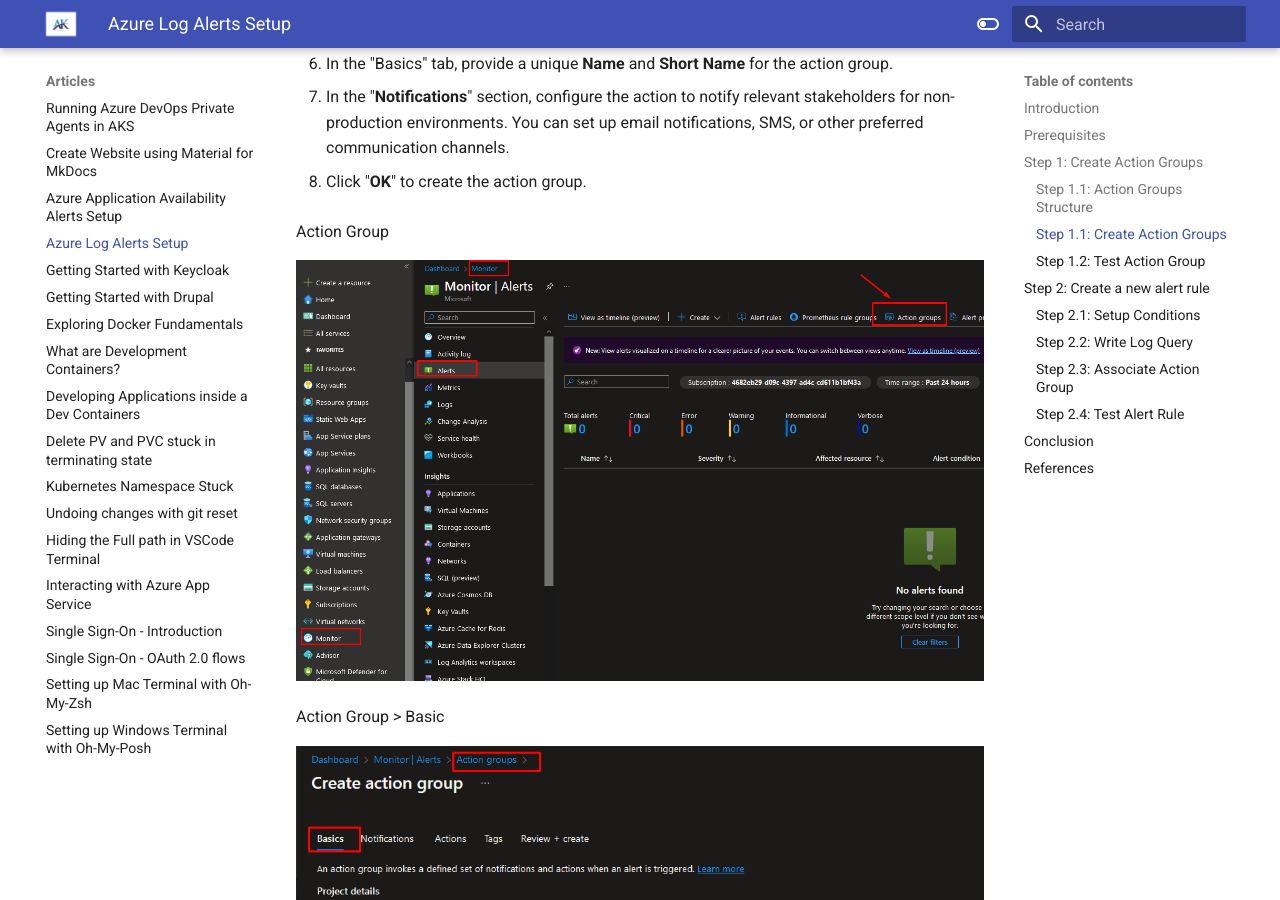
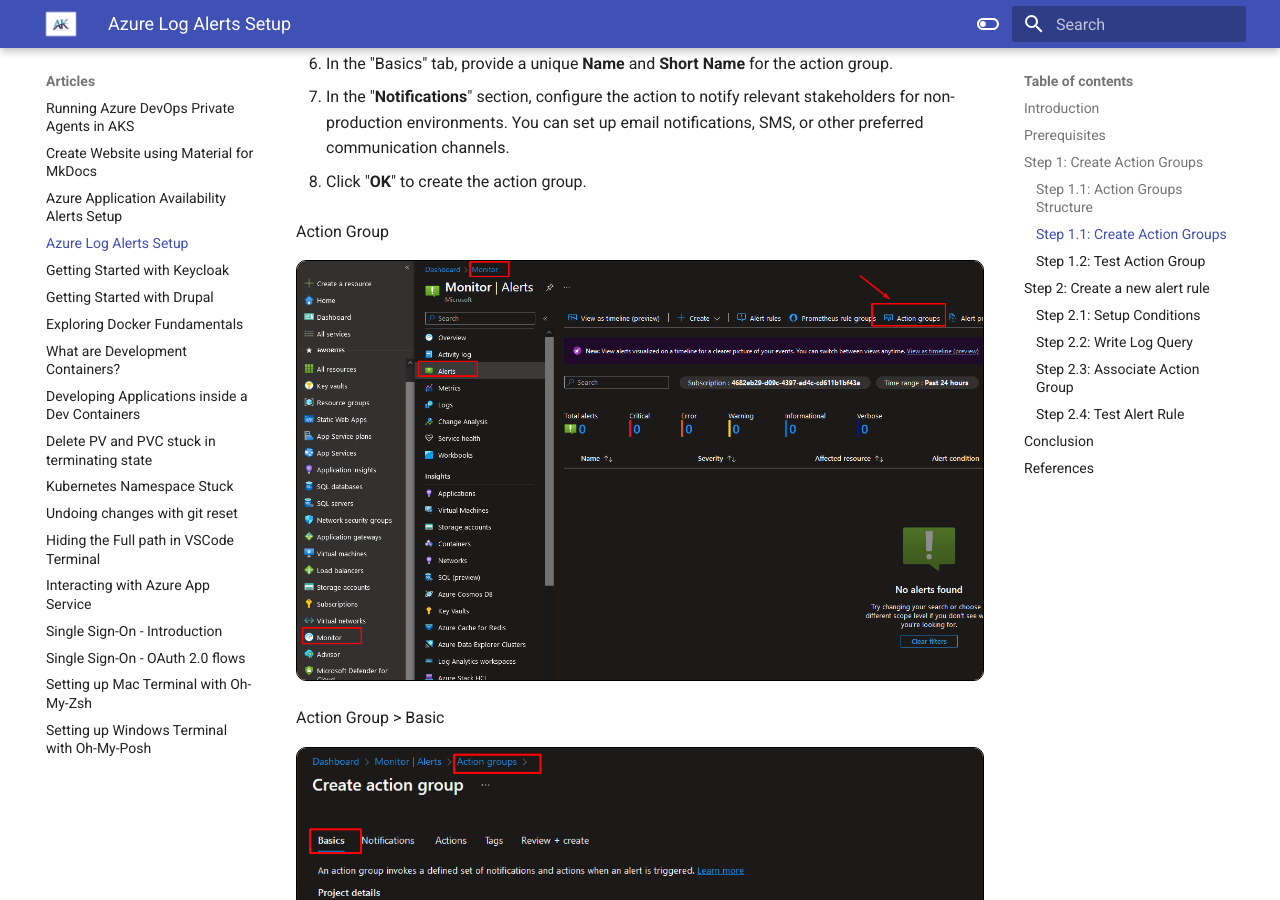
Before and after one commit to akeesari/anjikeesari, an MkDocs documentation site: the page built from docs/articles/azure-log-alerts.md, in a window 1280 px wide and 900 px high, scrolled down 1905 px. Built offline with MkDocs 1.6.1 and Material for MkDocs 9.7.7, drawn with Linux system fonts in a browser that asks for light colours.

Commit message:
images  border-radius changes

```diff
--- a/docs/articles/azure-log-alerts.md
+++ b/docs/articles/azure-log-alerts.md
@@ -61,19 +61,19 @@
 
 Action Group
 
-[![Alt text](images/azure-log-alerts-1.png)](images/azure-log-alerts-1.png){:target="_blank"}
+[![Alt text](images/azure-log-alerts-1.png){:style="border: 1px solid black; border-radius: 10px;"}](images/azure-log-alerts-1.png){:target="_blank"}
 
 Action Group > Basic
 
-[![Alt text](images/azure-log-alerts-2.png)](images/azure-log-alerts-2.png){:target="_blank"}
+[![Alt text](images/azure-log-alerts-2.png){:style="border: 1px solid black; border-radius: 10px;"}](images/azure-log-alerts-2.png){:target="_blank"}
 
 Action Group > Notification
 
-[![Alt text](images/azure-log-alerts-3.png)](images/azure-log-alerts-3.png){:target="_blank"}
+[![Alt text](images/azure-log-alerts-3.png){:style="border: 1px solid black; border-radius: 10px;"}](images/azure-log-alerts-3.png){:target="_blank"}
 
 Action Group > Tags
 
-[![Alt text](images/azure-log-alerts-4.png)](images/azure-log-alerts-4.png){:target="_blank"}
+[![Alt text](images/azure-log-alerts-4.png){:style="border: 1px solid black; border-radius: 10px;"}](images/azure-log-alerts-4.png){:target="_blank"}
 
 
 ### Step 1.2: Test Action Group
@@ -84,15 +84,15 @@
 
 Test Alerts
 
-[![Alt text](images/azure-log-alerts-5.png)](images/azure-log-alerts-5.png){:target="_blank"}
+[![Alt text](images/azure-log-alerts-5.png){:style="border: 1px solid black; border-radius: 10px;"}](images/azure-log-alerts-5.png){:target="_blank"}
 
 Email from mail box
 
-[![Alt text](images/azure-log-alerts-6.png)](images/azure-log-alerts-6.png){:target="_blank"}
+[![Alt text](images/azure-log-alerts-6.png){:style="border: 1px solid black; border-radius: 10px;"}](images/azure-log-alerts-6.png){:target="_blank"}
 
 Email from mail box
 
-[![Alt text](images/azure-log-alerts-7.png)](images/azure-log-alerts-7.png){:target="_blank"}
+[![Alt text](images/azure-log-alerts-7.png){:style="border: 1px solid black; border-radius: 10px;"}](images/azure-log-alerts-7.png){:target="_blank"}
 
 
 ## **Step 2: Create a new alert rule**
@@ -114,17 +114,17 @@
 
 Monitoring > Alert Rule
 
-[![Alt text](images/azure-log-alerts-8.png)](images/azure-log-alerts-8.png){:target="_blank"}
+[![Alt text](images/azure-log-alerts-8.png){:style="border: 1px solid black; border-radius: 10px;"}](images/azure-log-alerts-8.png){:target="_blank"}
 
 or
 
 Web App or Api App > Alert Rule
 
-[![Alt text](images/azure-log-alerts-9.png)](images/azure-log-alerts-9.png){:target="_blank"}
+[![Alt text](images/azure-log-alerts-9.png){:style="border: 1px solid black; border-radius: 10px;"}](images/azure-log-alerts-9.png){:target="_blank"}
 
 Alert Rule > Condition
 
-[![Alt text](images/azure-log-alerts-10.png)](images/azure-log-alerts-10.png){:target="_blank"}
+[![Alt text](images/azure-log-alerts-10.png){:style="border: 1px solid black; border-radius: 10px;"}](images/azure-log-alerts-10.png){:target="_blank"}
 
 
 ### Step 2.2: Write Log Query
@@ -150,7 +150,7 @@
 
 Alert Rule > Log Query
 
-[![Alt text](images/azure-log-alerts-11.png)](images/azure-log-alerts-11.png){:target="_blank"}
+[![Alt text](images/azure-log-alerts-11.png){:style="border: 1px solid black; border-radius: 10px;"}](images/azure-log-alerts-11.png){:target="_blank"}
 
 
 ### Step 2.3: Associate Action Group
@@ -165,24 +165,24 @@
 
 Alert Rule > Action Group
 
-[![Alt text](images/azure-log-alerts-12.png)](images/azure-log-alerts-12.png){:target="_blank"}
+[![Alt text](images/azure-log-alerts-12.png){:style="border: 1px solid black; border-radius: 10px;"}](images/azure-log-alerts-12.png){:target="_blank"}
 
 
 Alert Rule > Details
 
-[![Alt text](images/azure-log-alerts-13.png)](images/azure-log-alerts-13.png){:target="_blank"}
+[![Alt text](images/azure-log-alerts-13.png){:style="border: 1px solid black; border-radius: 10px;"}](images/azure-log-alerts-13.png){:target="_blank"}
 
 Alert Rule > Overvie
 
-[![Alt text](images/azure-log-alerts-14.png)](images/azure-log-alerts-14.png){:target="_blank"}
+[![Alt text](images/azure-log-alerts-14.png){:style="border: 1px solid black; border-radius: 10px;"}](images/azure-log-alerts-14.png){:target="_blank"}
 
 ### Step 2.4: Test Alert Rule
 
 Before finalizing the alert rule, it's essential to test it by creating a simulated exception or by adjusting the log query to match actual exceptions. This ensures that alerts trigger as expected.
 
-[![Alt text](images/azure-log-alerts-15.png)](images/azure-log-alerts-15.png){:target="_blank"}
+[![Alt text](images/azure-log-alerts-15.png){:style="border: 1px solid black; border-radius: 10px;"}](images/azure-log-alerts-15.png){:target="_blank"}
 
-[![Alt text](images/azure-log-alerts-16.png)](images/azure-log-alerts-16.png){:target="_blank"}
+[![Alt text](images/azure-log-alerts-16.png){:style="border: 1px solid black; border-radius: 10px;"}](images/azure-log-alerts-16.png){:target="_blank"}
 
 ## **Conclusion**
 
```
Also changed, not shown: docs/articles/app-availability-alert.md (+7 -7 lines), docs/articles/dev-containers-local-setup.md (+4 -4 lines), docs/articles/mac-terminal-setup.md (+1 -1 lines), docs/articles/mkdocs-setup.md (+4 -4 lines), docs/articles/windows-terminal-setup.md (+6 -6 lines).
